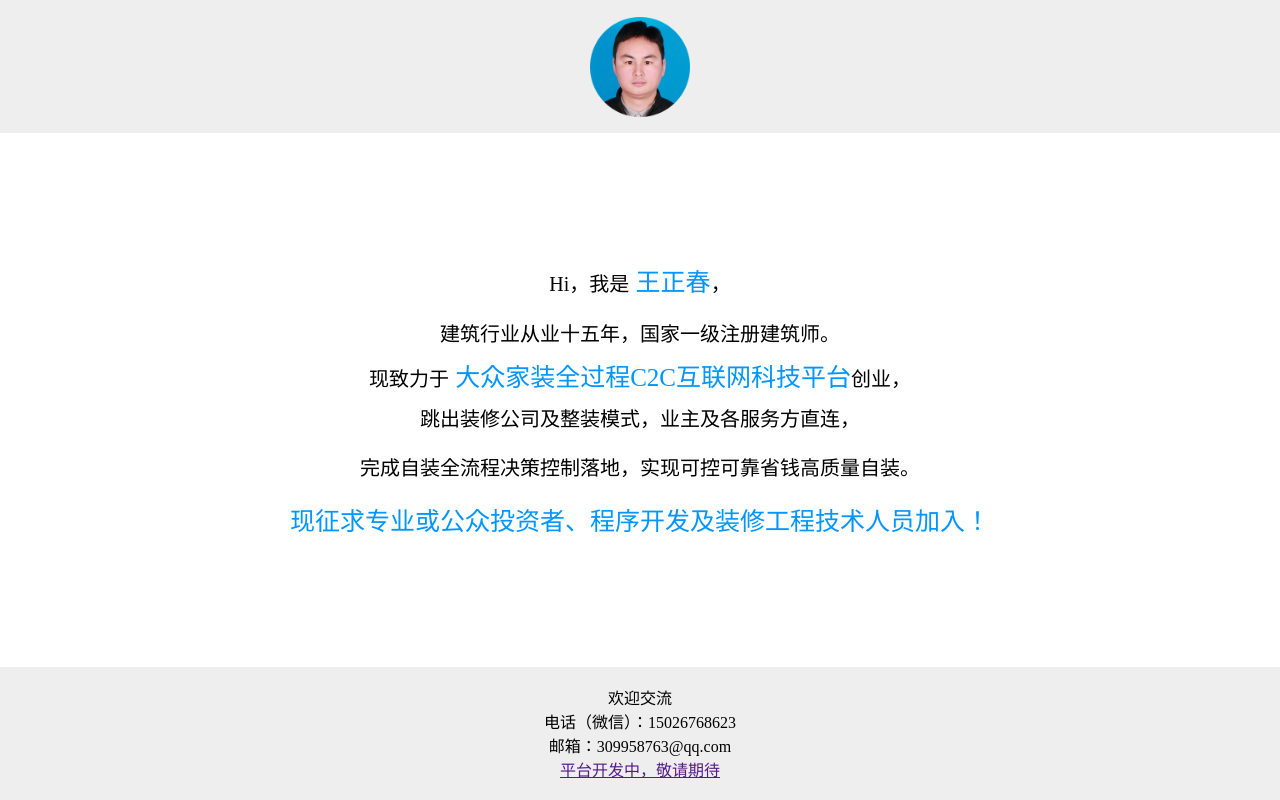
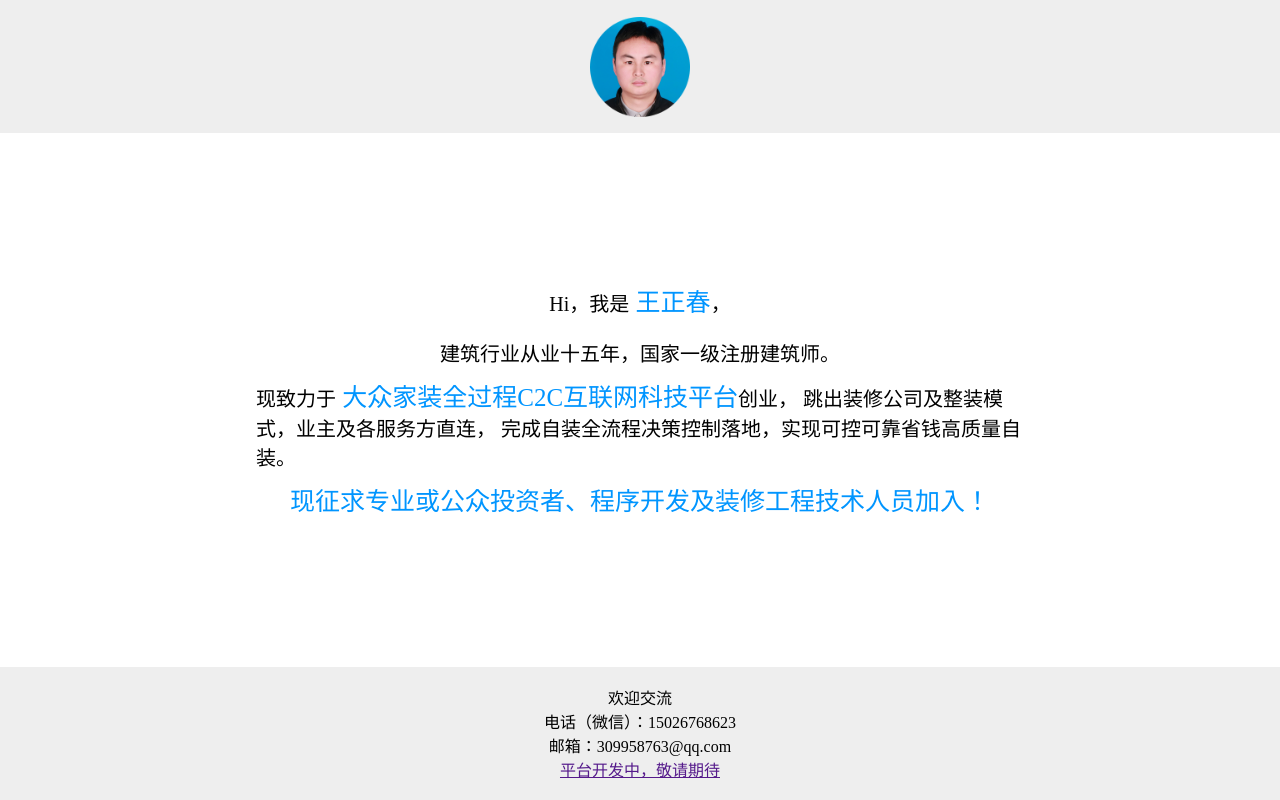
Before and after one commit to wonderfulwong/wang, a plain HTML site: page index.html in a window 1280 px wide. Drawn offline with Linux system fonts and the light colour scheme.

Commit message:
Add files via upload

```diff
--- a/index.html
+++ b/index.html
@@ -37,14 +37,17 @@
     </div>
 
     <!-- 文字栏 -->
-    <div style="font-size: 20px;justify-content: center; align-items: center;flex: 4;" class="flex column">
+    <div style="font-size: 20px;
+    justify-content: center;
+    align-items: center;
+    flex: 4;padding:0 20vw 0 20vw;" class="flex column">
         <div class="mgt">Hi，我是<span style="font-size: 25px;color: rgb(0, 149, 255);">
                 王正春</span>，</div>
         <div class="mgt">建筑行业从业十五年，国家一级注册建筑师。</div>
         <div>现致力于<span style="font-size: 25px;color: rgb(0, 149, 255);">
-                大众家装全过程C2C互联网科技平台</span>创业，</div>
-        <div class="mgt">跳出装修公司及整装模式，业主及各服务方直连，</div>
-        <div class="mgt">完成自装全流程决策控制落地，实现可控可靠省钱高质量自装。</div>
+                大众家装全过程C2C互联网科技平台</span>创业，
+            跳出装修公司及整装模式，业主及各服务方直连，
+            完成自装全流程决策控制落地，实现可控可靠省钱高质量自装。</div>
         <div class="mgt"><span style="font-size: 25px;color: rgb(0, 149, 255);">
                 现征求专业或公众投资者、程序开发及装修工程技术人员加入！</span></div>
 
```
